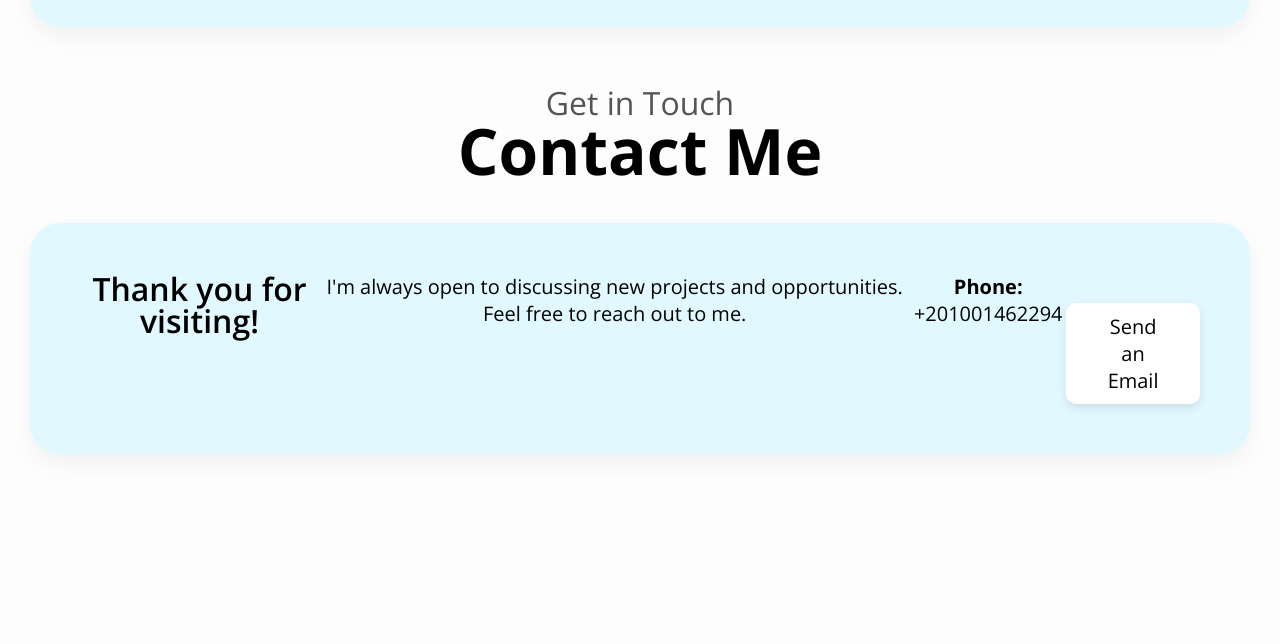
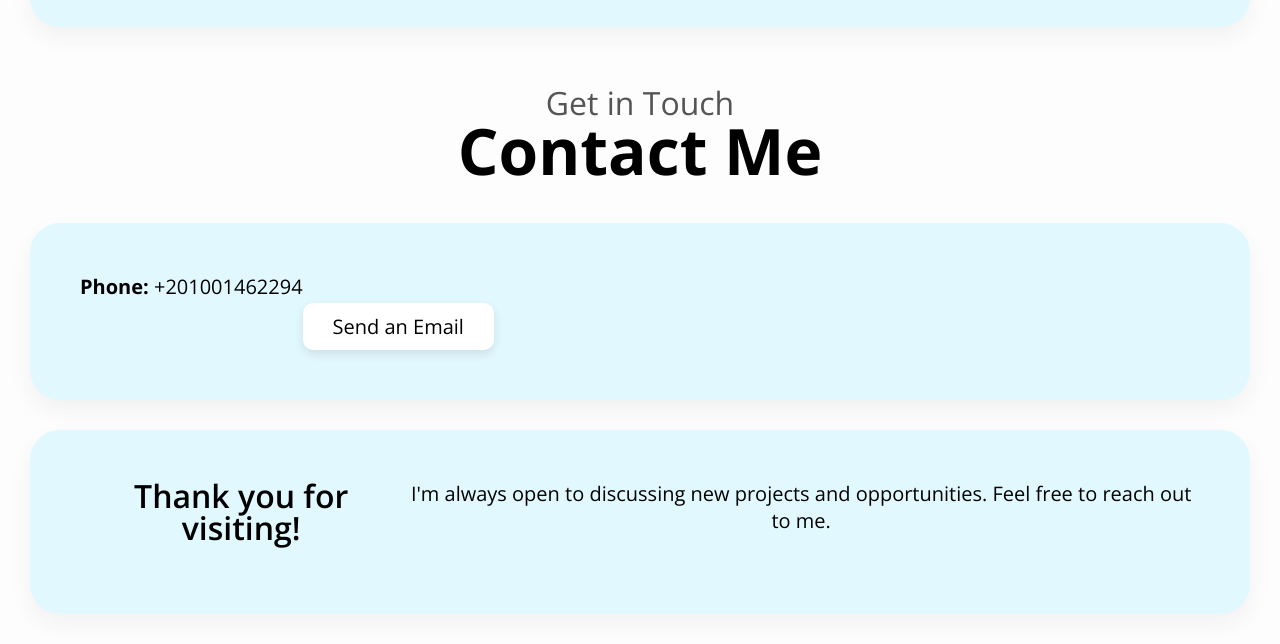
Before and after one commit to ab812x/portfolio, a plain HTML site: page index.html in a window 1280 px wide. Shown: the part 2963-3607 px from the top of the page. Before the commit the page ends 3447 px from the top, so only its background shows below. Drawn offline with nearby package versions, Linux system fonts and the light colour scheme.

Commit message:
Update index.html

```diff
--- a/index.html
+++ b/index.html
@@ -235,16 +235,20 @@
             Contact Me
         </h2>
         <div class="holder-blue" style="text-align: center; padding: 50px;">
-            <h3>Thank you for visiting!</h3>
-            <p style="margin-bottom: 20px;">I'm always open to discussing new projects and opportunities. Feel free to reach out to me.</p>
 <!--             <p><strong>Email:</strong> <a href="mailto:abdala.aa51511@gmail.com">abdala.aa51511@gmail.com</a></p> -->
             <p><strong>Phone:</strong> +201001462294</p>
             <div class="call-to-action" style="margin-top: 30px;">
                 <a href="mailto:abdala.aa51511@gmail.com" class="button white">Send an Email</a>
             </div>
         </div>
+
       </section>
+      <section id="contact" class="skills container"><div class="holder-blue" style="text-align: center; padding: 50px;">
+            <h3>Thank you for visiting!</h3>
+            <p style="margin-bottom: 20px;">I'm always open to discussing new projects and opportunities. Feel free to reach out to me.</p>
 
+        </div>
+</section>
     </main>
   </body>
 </html>
```
